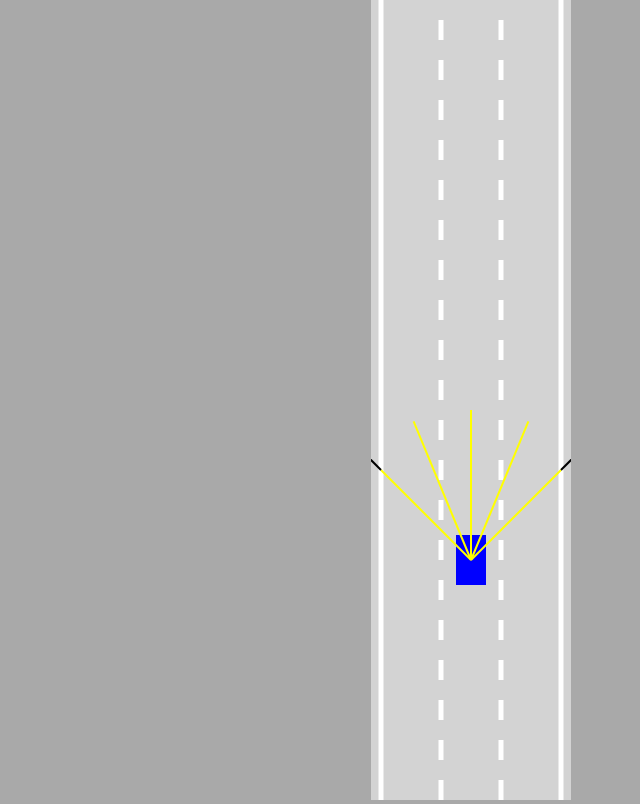
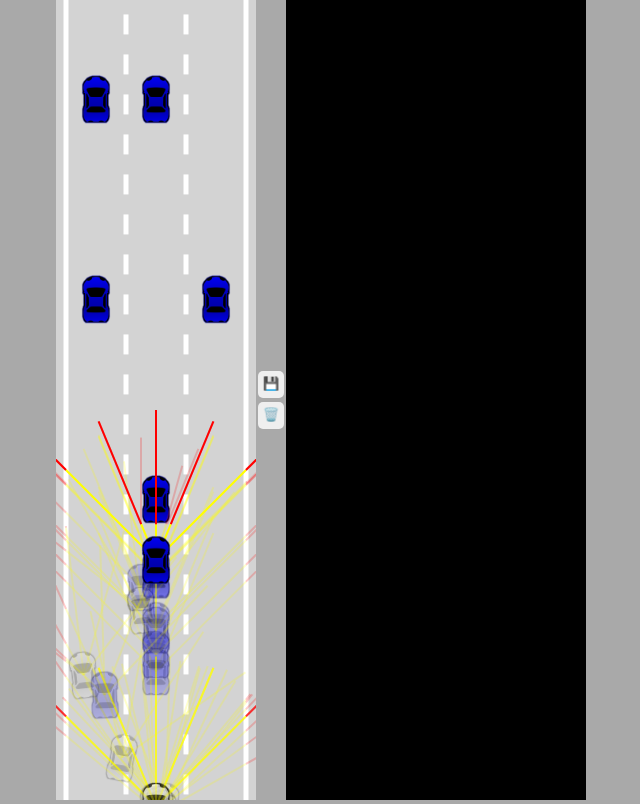
Before and after one commit to scottskinn/Self_Driving_Car, a plain HTML site: page index.html in a window 1280 px wide. Shown: the whole page, without its empty margins (169-809 px from the left). Drawn offline with Linux system fonts and the light colour scheme.

Commit message:
genetic algorithm

```diff
--- a/car.js
+++ b/car.js
@@ -1,43 +1,75 @@
 class Car{
-    constructor(x,y,width,height,controlType,maxSpeed=3){
+    constructor(x,y,width,height,controlType,maxSpeed=3,color="blue"){
         this.x=x;
         this.y=y;
         this.width=width;
         this.height=height;
 
-        this.speed = 0;
-        this.acceleration = 0.2;
-        this.maxSpeed = maxSpeed;
-        this.friction = 0.05;
-        this.angle = 0;
-        this.damage = false;
+        this.speed=0;
+        this.acceleration=0.2;
+        this.maxSpeed=maxSpeed;
+        this.friction=0.05;
+        this.angle=0;
+        this.damaged=false;
 
-        if(controlType != "DUMMY"){
-            this.sensor= new Sensor(this);
+        this.useBrain=controlType=="AI";
+
+        if(controlType!="DUMMY"){
+            this.sensor=new Sensor(this);
+            this.brain=new NeuralNetwork(
+                [this.sensor.rayCount,6,4]
+            );
         }
-        this.controls = new Controls(controlType);
-    }
+        this.controls=new Controls(controlType);
 
-    update(roadBorders, traffic){
-        if(!this.damage){
-            this.#move();
-            this.polygon = this.#createPolygon();
-            this.damage = this.#assessDamage(roadBorders, traffic);
-        }
-        if(this.sensor){
-            this.sensor.update(roadBorders, traffic);
+        this.img=new Image();
+        this.img.src="car.png"
+
+        this.mask=document.createElement("canvas");
+        this.mask.width=width;
+        this.mask.height=height;
+
+        const maskCtx=this.mask.getContext("2d");
+        this.img.onload=()=>{
+            maskCtx.fillStyle=color;
+            maskCtx.rect(0,0,this.width,this.height);
+            maskCtx.fill();
+
+            maskCtx.globalCompositeOperation="destination-atop";
+            maskCtx.drawImage(this.img,0,0,this.width,this.height);
         }
     }
 
-    #assessDamage(roadBorders, traffic){
-        for(let i=0; i<roadBorders.length; i++){
-            if(polysIntersect(this.polygon, roadBorders[i])){
+    update(roadBorders,traffic){
+        if(!this.damaged){
+            this.#move();
+            this.polygon=this.#createPolygon();
+            this.damaged=this.#assessDamage(roadBorders,traffic);
+        }
+        if(this.sensor){
+            this.sensor.update(roadBorders,traffic);
+            const offsets=this.sensor.readings.map(
+                s=>s==null?0:1-s.offset
+            );
+            const outputs=NeuralNetwork.feedForward(offsets,this.brain);
+
+            if(this.useBrain){
+                this.controls.forward=outputs[0];
+                this.controls.left=outputs[1];
+                this.controls.right=outputs[2];
+                this.controls.reverse=outputs[3];
+            }
+        }
+    }
+
+    #assessDamage(roadBorders,traffic){
+        for(let i=0;i<roadBorders.length;i++){
+            if(polysIntersect(this.polygon,roadBorders[i])){
                 return true;
             }
         }
-
-        for(let i=0; i<traffic.length; i++){
-            if(polysIntersect(this.polygon, traffic[i].polygon)){
+        for(let i=0;i<traffic.length;i++){
+            if(polysIntersect(this.polygon,traffic[i].polygon)){
                 return true;
             }
         }
@@ -45,88 +77,89 @@ class Car{
     }
 
     #createPolygon(){
-        const points = [];
-        const rad = Math.hypot(this.width, this.height)/2;
-        const alpha = Math.atan2(this.width, this.height);
+        const points=[];
+        const rad=Math.hypot(this.width,this.height)/2;
+        const alpha=Math.atan2(this.width,this.height);
         points.push({
-            x:this.x-Math.sin(this.angle - alpha)*rad,
-            y:this.y-Math.cos(this.angle - alpha)*rad
+            x:this.x-Math.sin(this.angle-alpha)*rad,
+            y:this.y-Math.cos(this.angle-alpha)*rad
         });
         points.push({
-            x:this.x-Math.sin(this.angle + alpha)*rad,
-            y:this.y-Math.cos(this.angle + alpha)*rad
+            x:this.x-Math.sin(this.angle+alpha)*rad,
+            y:this.y-Math.cos(this.angle+alpha)*rad
         });
         points.push({
-            x:this.x-Math.sin(Math.PI+this.angle - alpha)*rad,
-            y:this.y-Math.cos(Math.PI+this.angle - alpha)*rad
+            x:this.x-Math.sin(Math.PI+this.angle-alpha)*rad,
+            y:this.y-Math.cos(Math.PI+this.angle-alpha)*rad
         });
         points.push({
-            x:this.x-Math.sin(Math.PI+this.angle + alpha)*rad,
-            y:this.y-Math.cos(Math.PI+this.angle + alpha)*rad
+            x:this.x-Math.sin(Math.PI+this.angle+alpha)*rad,
+            y:this.y-Math.cos(Math.PI+this.angle+alpha)*rad
         });
         return points;
     }
 
     #move(){
-        //  Up and dowm controls
         if(this.controls.forward){
-            this.speed += this.acceleration;
+            this.speed+=this.acceleration;
         }
         if(this.controls.reverse){
-            this.speed -= this.acceleration;
+            this.speed-=this.acceleration;
         }
 
-        if(this.speed > this.maxSpeed){
-            this.speed = this.maxSpeed;
+        if(this.speed>this.maxSpeed){
+            this.speed=this.maxSpeed;
+        }
+        if(this.speed<-this.maxSpeed/2){
+            this.speed=-this.maxSpeed/2;
         }
 
-        if(this.speed <- this.maxSpeed/2){
-            this.speed =- this.maxSpeed/2;
+        if(this.speed>0){
+            this.speed-=this.friction;
+        }
+        if(this.speed<0){
+            this.speed+=this.friction;
+        }
+        if(Math.abs(this.speed)<this.friction){
+            this.speed=0;
         }
 
-        if(this.speed > 0){
-            this.speed -= this.friction;
-        }
-        if(this.speed < 0){
-            this.speed += this.friction;
-        }
-        if(Math.abs(this.speed)< this.friction){
-            this.speed = 0;
-        }
-
-        // Left and Right movement
-
-        if(this.speed != 0){
-            const flip = this.speed>0?1:-1;
+        if(this.speed!=0){
+            const flip=this.speed>0?1:-1;
             if(this.controls.left){
-                this.angle += 0.03*flip;
+                this.angle+=0.03*flip;
             }
-
             if(this.controls.right){
-                this.angle -= 0.03*flip;
+                this.angle-=0.03*flip;
             }
         }
 
-        this.x -=Math.sin(this.angle)*this.speed;
-        this.y -=Math.cos(this.angle)*this.speed;
+        this.x-=Math.sin(this.angle)*this.speed;
+        this.y-=Math.cos(this.angle)*this.speed;
+    }
+
+    draw(ctx,drawSensor=false){
+        if(this.sensor && drawSensor){
+            this.sensor.draw(ctx);
+        }
+
+        ctx.save();
+        ctx.translate(this.x,this.y);
+        ctx.rotate(-this.angle);
+        if(!this.damaged){
+            ctx.drawImage(this.mask,
+                -this.width/2,
+                -this.height/2,
+                this.width,
+                this.height);
+            ctx.globalCompositeOperation="multiply";
+        }
+        ctx.drawImage(this.img,
+            -this.width/2,
+            -this.height/2,
+            this.width,
+            this.height);
+        ctx.restore();
 
     }
-
-    draw(ctx, color){
-        if(this.damage){
-            ctx.fillStyle="gray";
-        } else {
-            ctx.fillStyle=color;
-        }
-        ctx.beginPath();
-        ctx.moveTo(this.polygon[0].x, this.polygon[0].y);
-        for (let i=1; i<this.polygon.length; i++){
-            ctx.lineTo(this.polygon[i].x, this.polygon[i].y);
-        }
-        ctx.fill();
-
-        if(this.sensor){
-            this.sensor.draw(ctx);
-        }
-    }
 }
--- a/index.html
+++ b/index.html
@@ -8,7 +8,14 @@
     <title>Self-driving Car </title>
 </head>
 <body>
-    <canvas id="myCanvas"></canvas>
+    <canvas id="carCanvas"></canvas>
+    <div id="verticalButtons">
+        <button onclick="save()">💾</button>
+        <button onclick="discard()">🗑️</button>
+    </div>
+    <canvas id="networkCanvas"></canvas>
+    <canvas id="visualizer.js"></canvas>
+    <script src="network.js"></script>
     <script src="sensor.js"></script>
     <script src="utils.js"></script>
     <script src="road.js"></script>
--- a/main.js
+++ b/main.js
@@ -1,36 +1,87 @@
-const canvas = document.getElementById('myCanvas');
-canvas.width = 200;
+const carCanvas=document.getElementById("carCanvas");
+carCanvas.width=200;
+const networkCanvas=document.getElementById("networkCanvas");
+networkCanvas.width=300;
 
-const ctx = canvas.getContext("2d");
-const road = new Road(canvas.width/2, canvas.width*0.9);
-const car = new Car(road.getLaneCenter(1),100,30,50,"KEYS");
-const traffic =[
+const carCtx = carCanvas.getContext("2d");
+const networkCtx = networkCanvas.getContext("2d");
+
+const road=new Road(carCanvas.width/2,carCanvas.width*0.9);
+
+const N=200;
+const cars=generateCars(N);
+let bestCar=cars[0];
+if(localStorage.getItem("bestBrain")){
+    for(let i=0;i<cars.length;i++){
+        cars[i].brain=JSON.parse(
+            localStorage.getItem("bestBrain"));
+        if(i!=0){
+            NeuralNetwork.mutate(cars[i].brain,0.1);
+        }
+    }
+}
+
+const traffic=[
     new Car(road.getLaneCenter(1),-100,30,50,"DUMMY",2),
-
+    new Car(road.getLaneCenter(0),-300,30,50,"DUMMY",2),
+    new Car(road.getLaneCenter(2),-300,30,50,"DUMMY",2),
+    new Car(road.getLaneCenter(0),-500,30,50,"DUMMY",2),
+    new Car(road.getLaneCenter(1),-500,30,50,"DUMMY",2),
+    new Car(road.getLaneCenter(1),-700,30,50,"DUMMY",2),
+    new Car(road.getLaneCenter(2),-700,30,50,"DUMMY",2),
 ];
-
 
 animate();
 
-function animate() {
+function save(){
+    localStorage.setItem("bestBrain",
+        JSON.stringify(bestCar.brain));
+}
+
+function discard(){
+    localStorage.removeItem("bestBrain");
+}
+
+function generateCars(N){
+    const cars=[];
+    for(let i=1;i<=N;i++){
+        cars.push(new Car(road.getLaneCenter(1),100,30,50,"AI"));
+    }
+    return cars;
+}
+
+function animate(time){
     for(let i=0;i<traffic.length;i++){
-        traffic[i].update(road.borders, []);
+        traffic[i].update(road.borders,[]);
     }
+    for(let i=0;i<cars.length;i++){
+        cars[i].update(road.borders,traffic);
+    }
+    bestCar=cars.find(
+        c=>c.y==Math.min(
+            ...cars.map(c=>c.y)
+        ));
 
-    car.update(road.borders, traffic);
+    carCanvas.height=window.innerHeight;
+    networkCanvas.height=window.innerHeight;
 
-    canvas.height = window.innerHeight;
+    carCtx.save();
+    carCtx.translate(0,-bestCar.y+carCanvas.height*0.7);
 
-    ctx.save();
-    ctx.translate(0,-car.y+ canvas.height*0.7);
+    road.draw(carCtx);
+    for(let i=0;i<traffic.length;i++){
+        traffic[i].draw(carCtx,"red");
+    }
+    carCtx.globalAlpha=0.2;
+    for(let i=0;i<cars.length;i++){
+        cars[i].draw(carCtx,"blue");
+    }
+    carCtx.globalAlpha=1;
+    bestCar.draw(carCtx,"blue",true);
 
-    road.draw(ctx);
-    car.draw(ctx, "blue");
-    for(let i=0; i<traffic.length; i++){
-        traffic[i].draw(ctx, "red");
-    }
+    carCtx.restore();
 
-    ctx.restore();
+    networkCtx.lineDashOffset=-time/50;
+    // Visualizer.drawNetwork(networkCtx,bestCar.brain);
     requestAnimationFrame(animate);
-
 }
--- /dev/null
+++ b/network.js
@@ -0,0 +1,89 @@
+class NeuralNetwork{
+    constructor(neuronCounts){
+        this.levels=[];
+        for(let i=0;i<neuronCounts.length-1;i++){
+            this.levels.push(new Level(
+                neuronCounts[i],neuronCounts[i+1]
+            ));
+        }
+    }
+
+    static feedForward(givenInputs,network){
+        let outputs=Level.feedForward(
+            givenInputs,network.levels[0]);
+        for(let i=1;i<network.levels.length;i++){
+            outputs=Level.feedForward(
+                outputs,network.levels[i]);
+        }
+        return outputs;
+    }
+
+    static mutate(network,amount=1){
+        network.levels.forEach(level => {
+            for(let i=0;i<level.biases.length;i++){
+                level.biases[i]=lerp(
+                    level.biases[i],
+                    Math.random()*2-1,
+                    amount
+                )
+            }
+            for(let i=0;i<level.weights.length;i++){
+                for(let j=0;j<level.weights[i].length;j++){
+                    level.weights[i][j]=lerp(
+                        level.weights[i][j],
+                        Math.random()*2-1,
+                        amount
+                    )
+                }
+            }
+        });
+    }
+}
+
+class Level{
+    constructor(inputCount,outputCount){
+        this.inputs=new Array(inputCount);
+        this.outputs=new Array(outputCount);
+        this.biases=new Array(outputCount);
+
+        this.weights=[];
+        for(let i=0;i<inputCount;i++){
+            this.weights[i]=new Array(outputCount);
+        }
+
+        Level.#randomize(this);
+    }
+
+    static #randomize(level){
+        for(let i=0;i<level.inputs.length;i++){
+            for(let j=0;j<level.outputs.length;j++){
+                level.weights[i][j]=Math.random()*2-1;
+            }
+        }
+
+        for(let i=0;i<level.biases.length;i++){
+            level.biases[i]=Math.random()*2-1;
+        }
+    }
+
+    static feedForward(givenInputs,level){
+        for(let i=0;i<level.inputs.length;i++){
+            level.inputs[i]=givenInputs[i];
+        }
+
+        for(let i=0;i<level.outputs.length;i++){
+            let sum=0
+            for(let j=0;j<level.inputs.length;j++){
+                sum+=level.inputs[j]*level.weights[j][i];
+            }
+
+            if(sum>level.biases[i]){
+                level.outputs[i]=1;
+            }else{
+                level.outputs[i]=0;
+            }
+        }
+
+        return level.outputs;
+    }
+}
--- a/sensor.js
+++ b/sensor.js
@@ -9,20 +9,24 @@ class Sensor{
         this.readings=[];
     }
 
-    update(roadBorders, traffic){
+    update(roadBorders,traffic){
         this.#castRays();
         this.readings=[];
         for(let i=0;i<this.rays.length;i++){
             this.readings.push(
-                this.#getReading(this.rays[i],roadBorders, traffic)
+                this.#getReading(
+                    this.rays[i],
+                    roadBorders,
+                    traffic
+                )
             );
         }
     }
 
-    #getReading(ray,roadBorders, traffic){
+    #getReading(ray,roadBorders,traffic){
         let touches=[];
 
-        for(let i=0; i<roadBorders.length; i++){
+        for(let i=0;i<roadBorders.length;i++){
             const touch=getIntersection(
                 ray[0],
                 ray[1],
@@ -34,10 +38,10 @@ class Sensor{
             }
         }
 
-        for(let i=0; i<traffic.length; i++){
-            const poly = traffic[i].polygon;
-            for(let j=0; j<poly.length; j++){
-                const value = getIntersection(
+        for(let i=0;i<traffic.length;i++){
+            const poly=traffic[i].polygon;
+            for(let j=0;j<poly.length;j++){
+                const value=getIntersection(
                     ray[0],
                     ray[1],
                     poly[j],
@@ -79,14 +83,14 @@ class Sensor{
     }
 
     draw(ctx){
-        for(let i=0; i<this.rayCount; i++){
-            let end = this.rays[i][1];
+        for(let i=0;i<this.rayCount;i++){
+            let end=this.rays[i][1];
             if(this.readings[i]){
-                end = this.readings[i];
+                end=this.readings[i];
             }
 
             ctx.beginPath();
-            ctx.lineWidth= 2;
+            ctx.lineWidth=2;
             ctx.strokeStyle="yellow";
             ctx.moveTo(
                 this.rays[i][0].x,
@@ -99,8 +103,8 @@ class Sensor{
             ctx.stroke();
 
             ctx.beginPath();
-            ctx.lineWidth= 2;
-            ctx.strokeStyle="black";
+            ctx.lineWidth=2;
+            ctx.strokeStyle="red";
             ctx.moveTo(
                 this.rays[i][1].x,
                 this.rays[i][1].y
@@ -112,5 +116,4 @@ class Sensor{
             ctx.stroke();
         }
     }
-
 }
--- a/style.css
+++ b/style.css
@@ -1,11 +1,31 @@
-body {
-    margin: 0;
-    background: darkgray;
-    overflow: hidden;
-    text-align: center;
-
+body{
+    margin:0;
+    background:darkgray;
+    overflow:hidden;
+    display:flex;
+    justify-content:center;
+    align-items:center;
 }
 
-#myCanvas {
-    background: lightgray;
+#verticalButtons{
+    display:flex;
+    flex-direction:column;
 }
+
+button{
+    border: none;
+    border-radius: 5px;
+    padding: 5px 5px 7px 5px;
+    margin: 2px;
+    cursor:pointer;
+}
+button:hover{
+    background:blue;
+}
+
+#networkCanvas{
+    background:black;
+}
+#carCanvas{
+    background:lightgray;
+}
```
Also changed, not shown: visualizer.js (added, +110 -0 lines), car.png (added).
